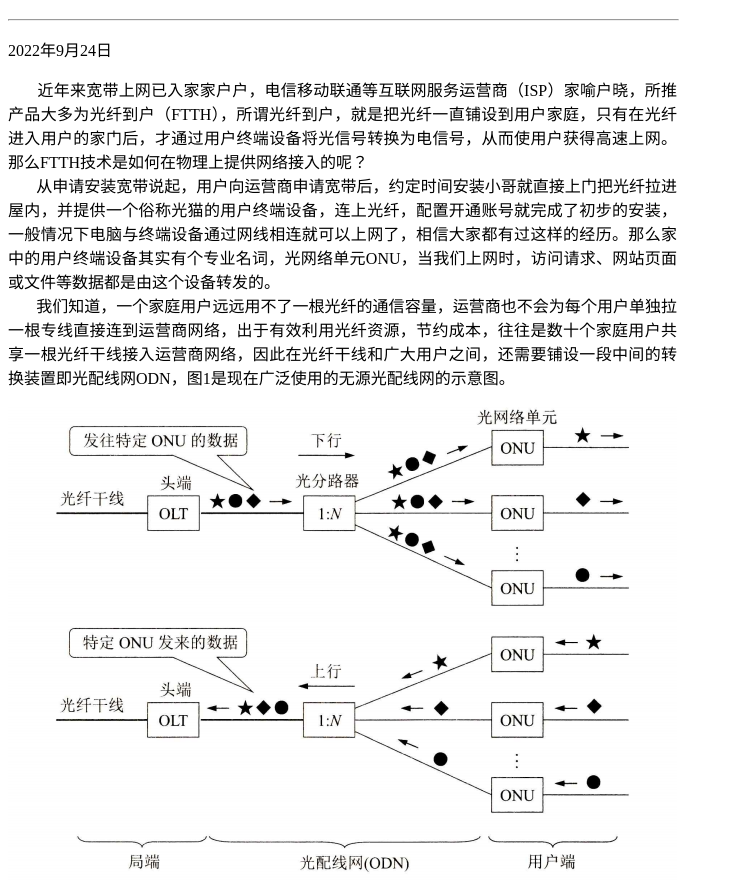
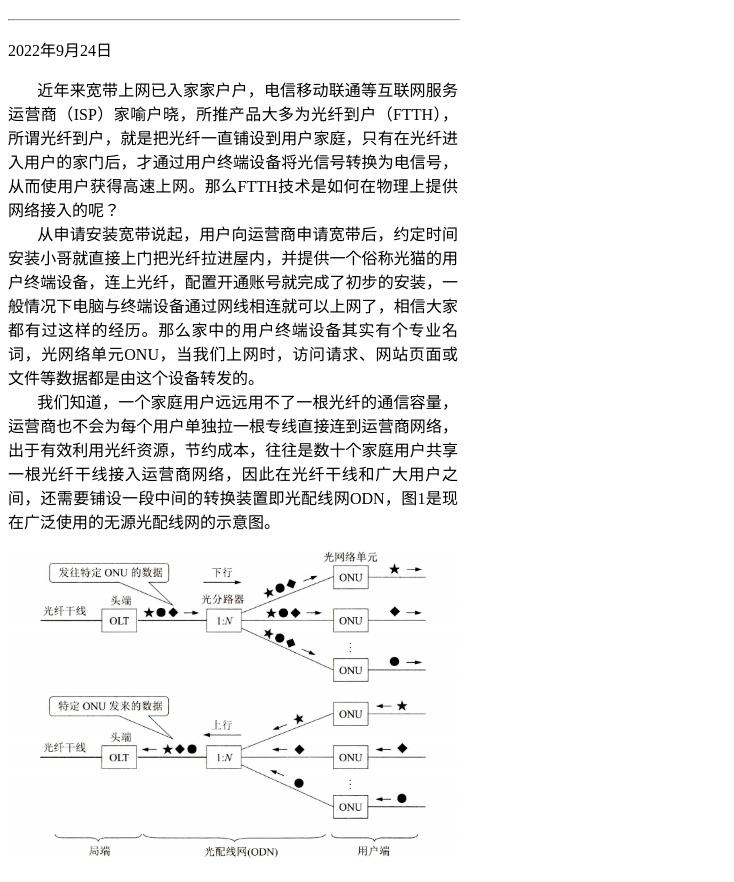
Before and after one commit to Pixel-in/pixel-in.github.io, a plain HTML site: page index.html in a window 1280 px wide. Shown: the part 70-952 px from the top of the page, without its empty margins (0-734 px from the left). Drawn offline with Linux system fonts and the light colour scheme.

Commit message:
Add files via upload

```diff
--- a/index.html
+++ b/index.html
@@ -14,7 +14,7 @@
 
 #para1
 {
-    width:669px
+    width:450px
 }
 </style>
 </head>
@@ -22,14 +22,14 @@
 <body>
 
 <h1>笔记&nbsp;</h1>
-<hr width="669" align="left">
+<hr width="450px" align="left">
 <div id="para1">
 <p>2022年9月24日</p>
 
 <p class="text-justify">&nbsp; &nbsp; &nbsp; &nbsp;近年来宽带上网已入家家户户，电信移动联通等互联网服务运营商（ISP）家喻户晓，所推产品大多为光纤到户（FTTH），所谓光纤到户，就是把光纤一直铺设到用户家庭，只有在光纤进入用户的家门后，才通过用户终端设备将光信号转换为电信号，从而使用户获得高速上网。那么FTTH技术是如何在物理上提供网络接入的呢？<br>
   &nbsp; &nbsp; &nbsp; &nbsp;从申请安装宽带说起，用户向运营商申请宽带后，约定时间安装小哥就直接上门把光纤拉进屋内，并提供一个俗称光猫的用户终端设备，连上光纤，配置开通账号就完成了初步的安装，一般情况下电脑与终端设备通过网线相连就可以上网了，相信大家都有过这样的经历。那么家中的用户终端设备其实有个专业名词，光网络单元ONU，当我们上网时，访问请求、网站页面或文件等数据都是由这个设备转发的。<br>
   &nbsp; &nbsp; &nbsp; &nbsp;我们知道，一个家庭用户远远用不了一根光纤的通信容量，运营商也不会为每个用户单独拉一根专线直接连到运营商网络，出于有效利用光纤资源，节约成本，往往是数十个家庭用户共享一根光纤干线接入运营商网络，因此在光纤干线和广大用户之间，还需要铺设一段中间的转换装置即光配线网ODN，图1是现在广泛使用的无源光配线网的示意图。</p>
-<p><img src="20220924165512.png" width="669" height="484" alt=""/></p>
+<p><img src="20220924165512.png" width="450px" height="320px" alt=""/></p>
 <p align="center">图1 无源光配线网的组成</p>
 <p class="text-justify">&nbsp; &nbsp; &nbsp; &nbsp;图中光线路终端OLT是连接到光纤干线的终端设备，OLT把收到的下行数据发往无源的光分路器，然后用广播方式向所有用户端的光网络单元ONU发送。每个ONU根据数据上特有的标识只接收发送给自己的数据，然后转发用户。当ONU发送上行数据时，光分路器把各家ONU发来的上行数据汇总后，以时分复用的方式发往OLT。以上是多用户共享光纤干线的一般模式。光配线网采用波分复用，上行和下行分别使用不同的波长。</p>
 	<p class="text-justify">&nbsp; &nbsp; &nbsp; &nbsp;曾几何时，与同事聊光纤问题，依稀记得以下两点。一是光分路器问题，其实是共享信道的通病，注意到光分路器用广播方式向所有用户发送数据，因为是广播方式，每个ONU可根据特有的标识接收发送给自己的数据，当然存在根据别人标识接收别人数据的风险。二是光信号泄露问题，光信号在光纤中虽说是全反射传播或直线传播，但存在小部分的光信号向光纤外射出泄露的可能，尤其是在光纤弯曲处，形变导致材质特性变化，泄露风险会变大，从而可能存在正在传送的信息泄露。因此，如果对信息泄露比较敏感，那么必须通信加密。<br></p>
```
